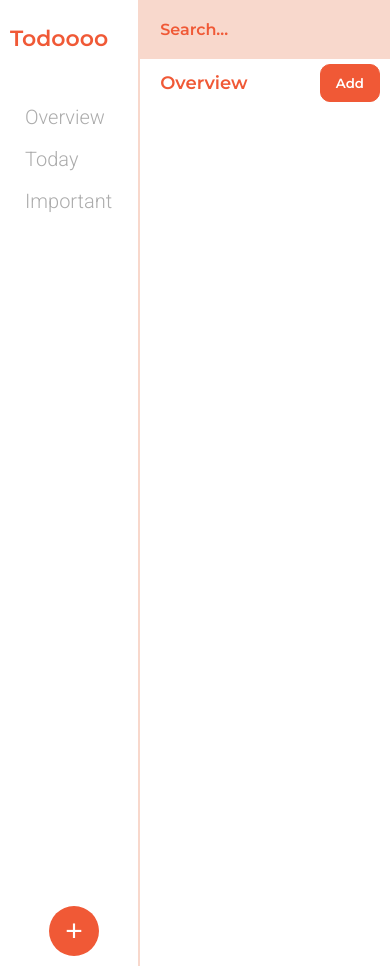
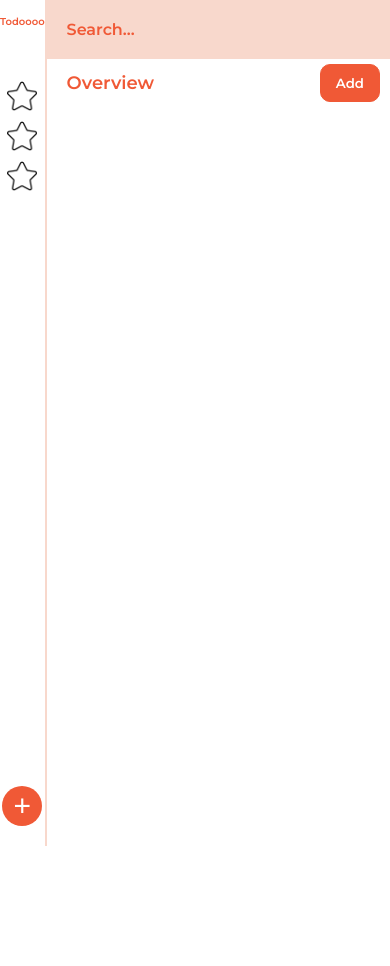
Before and after one commit to bekzodturgunoff/todo, a plain HTML site: page index.html in a window 390 px wide. After the commit the page ends 846 px from the top, so only its background shows below. Drawn offline with Linux system fonts and the light colour scheme.

Commit message:
responsive

```diff
--- a/dist/index.js
+++ b/dist/index.js
@@ -5,7 +5,7 @@ import { importantPage } from "../src/important.js";
 const root = document.getElementById("root");
 const links = document.querySelectorAll(".links");
 const logoLink = document.querySelector(".logo");
-
+const imgLinks = document.querySelectorAll(".img-links");
 let routes = {
   "/": homePage,
   "/overview": homePage,
@@ -15,6 +15,7 @@ let routes = {
 
 links.forEach((link) => link.addEventListener("click", changeRoute));
 logoLink.addEventListener("click", changeRoute);
+imgLinks.forEach((img) => img.addEventListener("click", changeRoute));
 
 function changeRoute(e) {
   e.preventDefault();
--- a/dist/style.css
+++ b/dist/style.css
@@ -11,7 +11,6 @@
   display: flex;
 }
 .left-navbar {
-  margin-left: 10px;
   border-right: 2px solid #f8d8cc;
   width: 200px;
 }
@@ -103,9 +102,10 @@
   font-size: 22px;
   font-family: "Montserrat", sans-serif;
   cursor: pointer;
-  padding-top: 25px;
-  padding-bottom: 25px;
+  display: flex;
   transition: ease 1s;
+  justify-content: center;
+  margin-top: 15px;
 }
 .logo a {
   text-decoration: none;
@@ -132,7 +132,10 @@
 }
 
 .links {
-  margin: 10px;
+  display: flex;
+  flex-direction: column;
+  margin: 5px;
+  gap: 10px;
 }
 
 img {
@@ -312,3 +315,37 @@ form {
   width: 20px;
   height: 20px;
 }
+
+@media (max-width: 470px) {
+  img {
+    display: block;
+    width: 30px;
+    height: 30px;
+  }
+  .img-links {
+    display: flex;
+    flex-direction: column;
+    gap: 10px;
+    width: 30px;
+    height: 30px;
+    align-items: center;
+    align-content: center;
+    margin: auto;
+    margin-top: 30px;
+  }
+  .logo {
+    font-size: 10px;
+  }
+
+  #btn2 {
+    width: 40px;
+    height: 40px;
+    margin-bottom: 20px;
+  }
+  .links a {
+    display: none;
+  }
+  .left-navbar {
+    width: 50px;
+  }
+}
--- a/index.html
+++ b/index.html
@@ -50,18 +50,23 @@
   <div class="container">
 
     <div class="left-navbar">
+
       <div class="logo"><a href="/">Todoooo</a>
       </div><br>
+
       <div class="links">
-        <div> <a href="/overview">Overview</a><img src="star.png" alt="">
-        </div><br>
-        <div><a href="/today">Today</a><img src="star.png" alt="">
-        </div><br>
-        <div><a href="/important">Important</a><img src="star.png" alt="">
-        </div><br>
-        <button type="menu" id="btn2">+</button>
+         <a href="/overview">Overview</a>
+        <a href="/today">Today</a>
+        <a href="/important">Important</a>
       </div>
+      <div class="img-links">
+        <a href="/overview"><img src="./dist/star.png" alt=""></a>
+       <a href="/today"><img src="./dist/star.png" alt=""></a>
+       <a href="/important"><img src="./dist/star.png" alt=""></a>
+       </div>
+      <button type="menu" id="btn2">+</button>
     </div>
+
 
     <div class="right-side">
 
```
